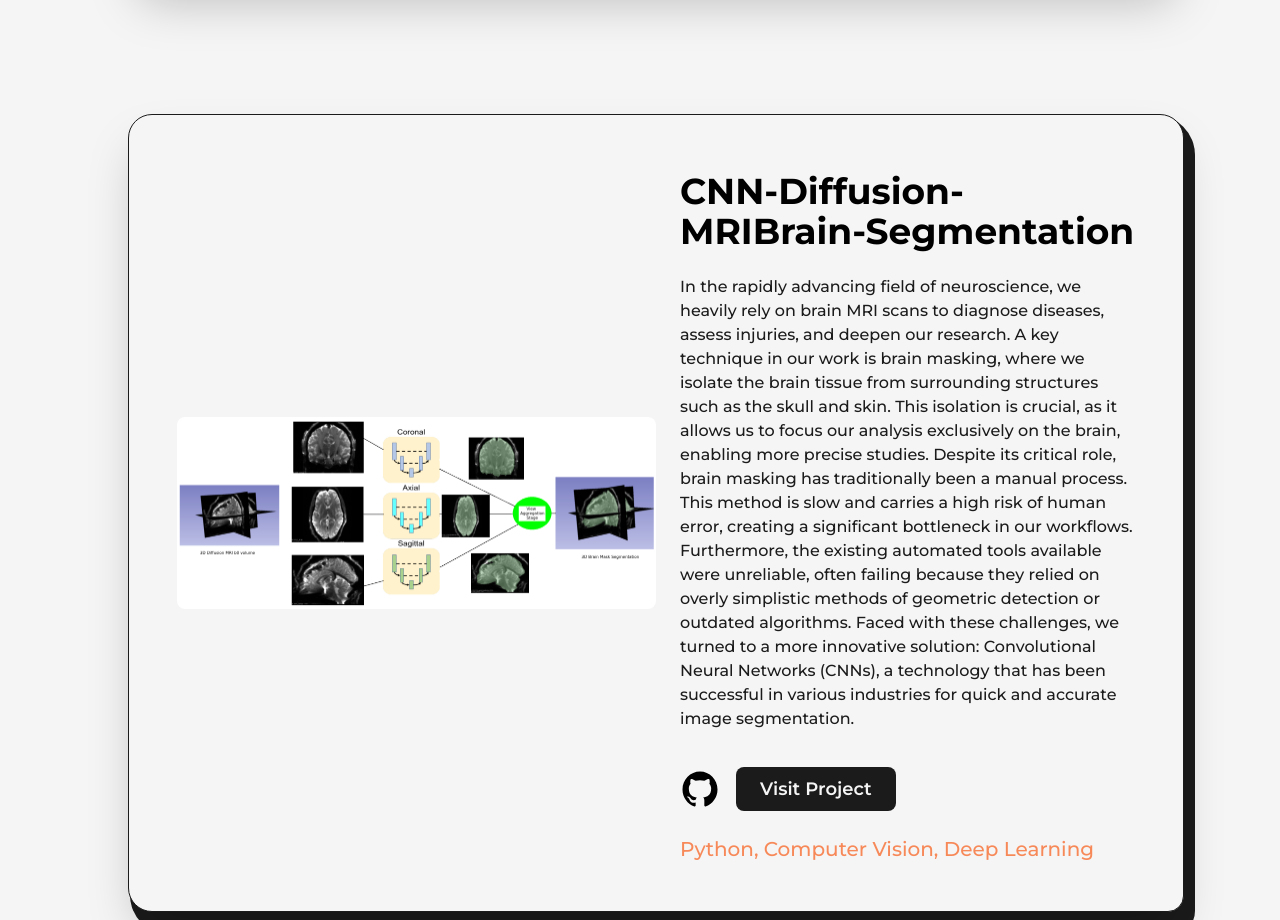
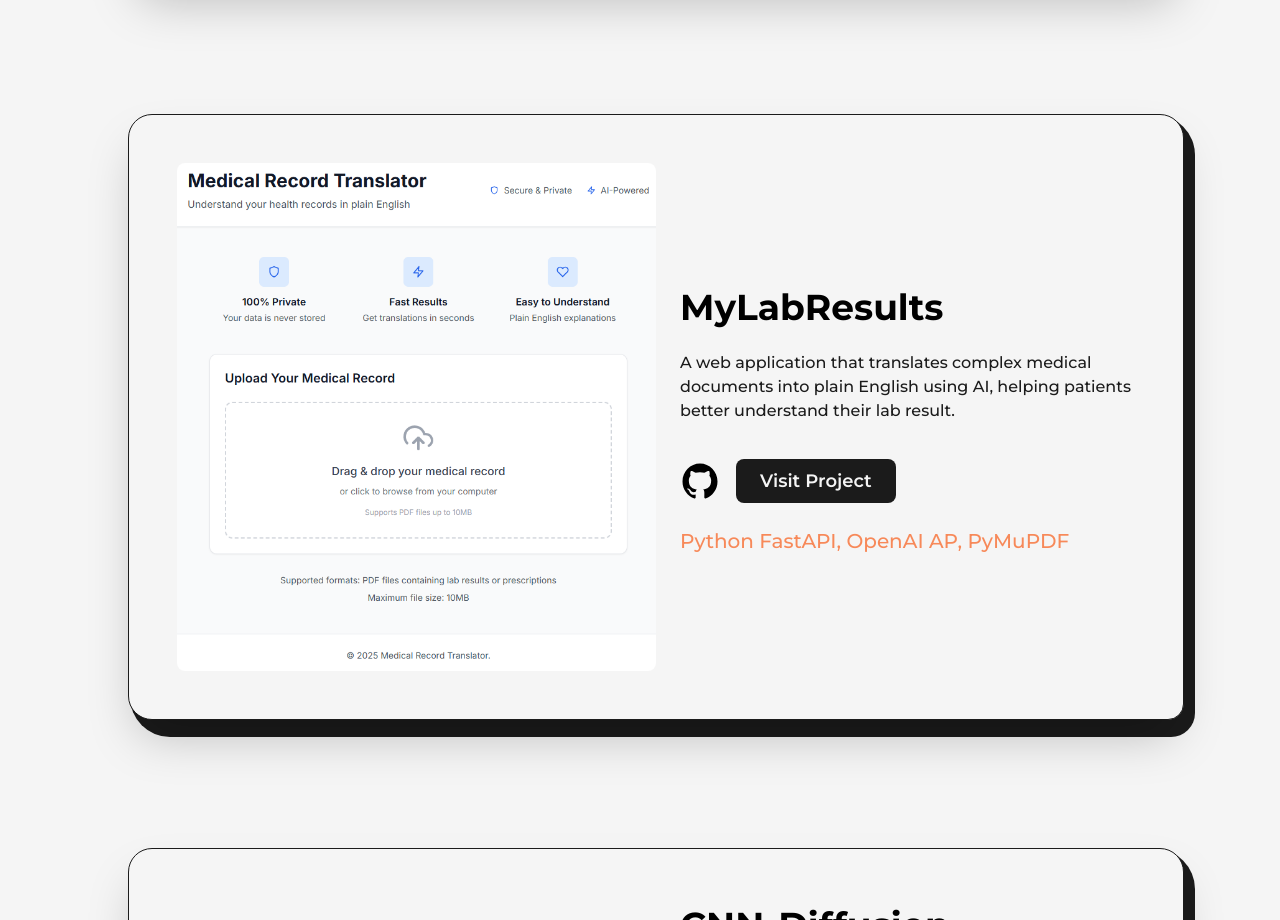
Before and after one commit to senthilcaesar/portfolio, a Next.js app: page /projects in a window 1280 px wide. Shown: the part 1381-2301 px from the top of the page. Built offline with nearby package versions, Linux system fonts and the light colour scheme.

Commit message:
New Project

```diff
--- a/src/pages/projects.js
+++ b/src/pages/projects.js
@@ -13,6 +13,8 @@ import virtual_doctor from "../../public/images/projects/virtual_doctor.png";
 import moon from "../../public/images/projects/moon.png";
 import signal from "../../public/images/projects/signal.png";
 import protein from "../../public/images/projects/protein.png";
+import medical_record from "../../public/images/projects/medical_record.png"
+
 import TransitionEffect from "@/components/TransitionEffect";
 
 const FramerImage = motion(Image);
@@ -201,6 +203,17 @@ export default function Projects() {
               />
             </div>
 
+             <div className="col-span-12">
+              <FeaturedProject
+                type="Python FastAPI, OpenAI AP, PyMuPDF"
+                title="MyLabResults"
+                summary="A web application that translates complex medical documents into plain English using AI, helping patients better understand their lab result."
+                img={medical_record}
+                link="https://github.com/senthilcaesar/medical-record-translator"
+                github="https://github.com/senthilcaesar/medical-record-translator"
+              />
+            </div>
+
             <div className="col-span-12">
               <FeaturedProject
                 type="Python, Computer Vision, Deep Learning"
```
Also changed, not shown: public/images/projects/medical_record.png (added).
